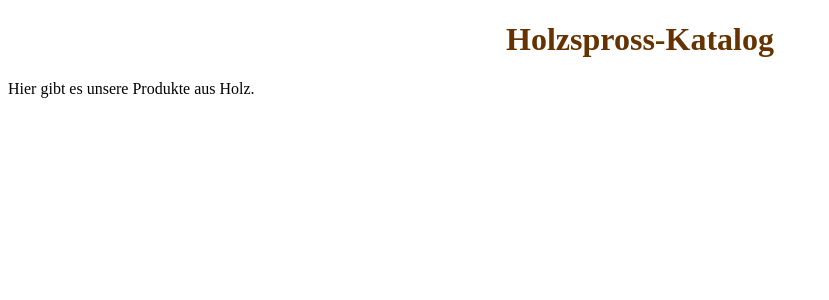
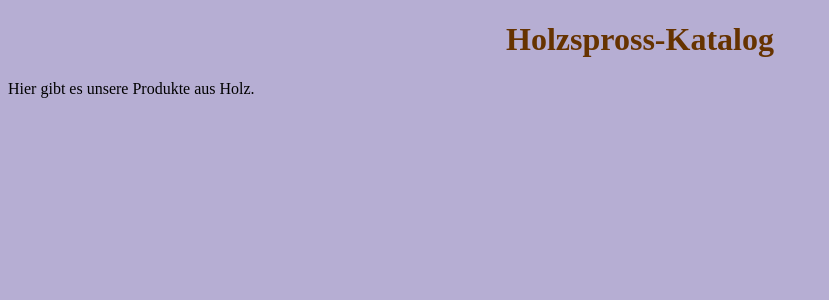
Before and after one commit to Temder/Webshop-Holzspross, a PHP site: page /Katalog.php in a window 1280 px wide. Shown: the top 300 px of the page, without its empty margins (0-829 px from the left). Run offline with PHP 8.4, Linux system fonts and the light colour scheme.

Commit message:
katalog & styles

```diff
--- a/Katalog.php
+++ b/Katalog.php
@@ -18,7 +18,7 @@ ini_set('display_errors','On');
         <link href="styles.css" rel="stylesheet">
     </head>
 
-    <body>
+    <body class="hintergrund">
 
         <h1>
             Holzspross-Katalog
--- a/styles.css
+++ b/styles.css
@@ -20,4 +20,10 @@ h1 {
     color: rgb(102, 51, 0);
 }
 
-.hintergrund {}
+.hintergrund {
+    background-color: rgb(182, 174, 211);
+}
+
+.schrift {
+    color: black;
+}
```
